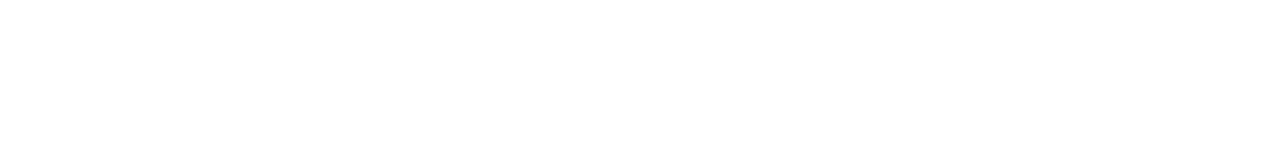
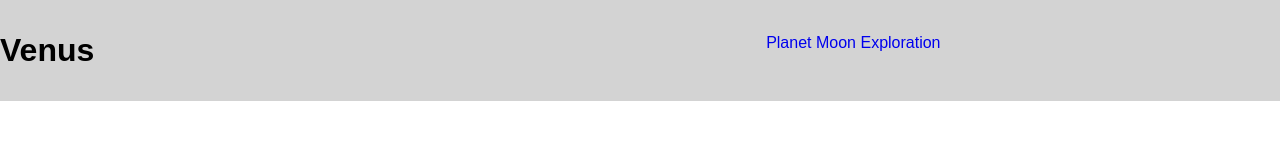
Before and after one commit to erynjones/dsn1675-planet-website, a plain HTML site: page moon.html in a window 1280 px wide. Drawn offline with Linux system fonts and the light colour scheme.

Commit message:
Fixed the header

```diff
--- a/css/main.css
+++ b/css/main.css
@@ -29,16 +29,18 @@ header {
 
 h1 {
   margin: 0;
+  text-align: center;
+  padding: 1em;
 }
 
 nav a{
   text-decoration: none;
-  display: block;
 }
 
 nav ul {
   list-style-type: none;
   margin: 0;
+  padding: 0em 0em 1em 0em;
 }
 
 .img-flex {
@@ -55,3 +57,22 @@ nav ul {
 p {
   margin: 0;
 }
+
+@media only screen and (min-width: 24em) {
+
+  nav {
+    text-align: center;
+  }
+
+  li {
+    display: inline-block;
+  }
+}
+
+@media only screen and (min-width: 38em) {
+  h1 {
+    text-align: left;
+    padding-left: 0;
+  }
+
+}
--- a/moon.html
+++ b/moon.html
@@ -0,0 +1,29 @@
+<!DOCTYPE html>
+<html lang="en-ca">
+<head>
+  <meta charset="utf-8">
+  <title>Intro to Grids</title>
+  <link href="css/grid.css" rel="stylesheet">
+  <link href="css/main.css" rel="stylesheet">
+  <meta name="handheldfriednly" content="true">
+  <meta name="mobileoptimized" content ="240">
+  <meta name="viewport" content="width=device-width,intial-scale-1">
+</head>
+<body>
+
+<header class="grid grid-middle">
+  <div class="unit unit-xs-1 unit-s-1 unit-m-1-3 unit-l-1-3">
+    <h1>Venus</h1>
+  </div>
+    <nav class="unit unit-xs-1 unit-s-1 unit-m-2-3 unit-l-2-3">
+      <ul>
+        <li><a href="#planet">Planet</a></li>
+        <li><a href="#moons">Moon</a></li>
+        <li><a href="#exploration">Exploration</a></li>
+      </ul>
+    </nav>
+</header>
+
+
+</body>
+</html>
```
Also changed, not shown: index.html (+4 -2 lines).
